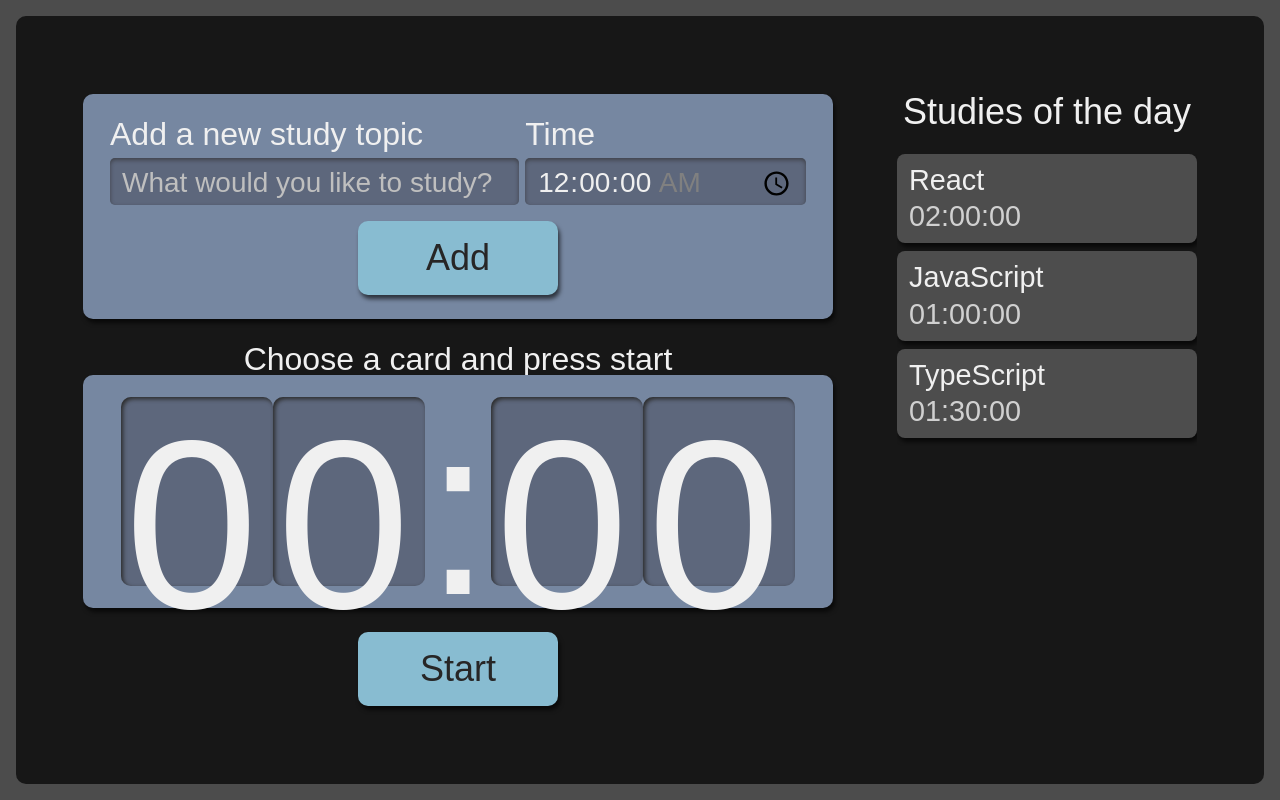
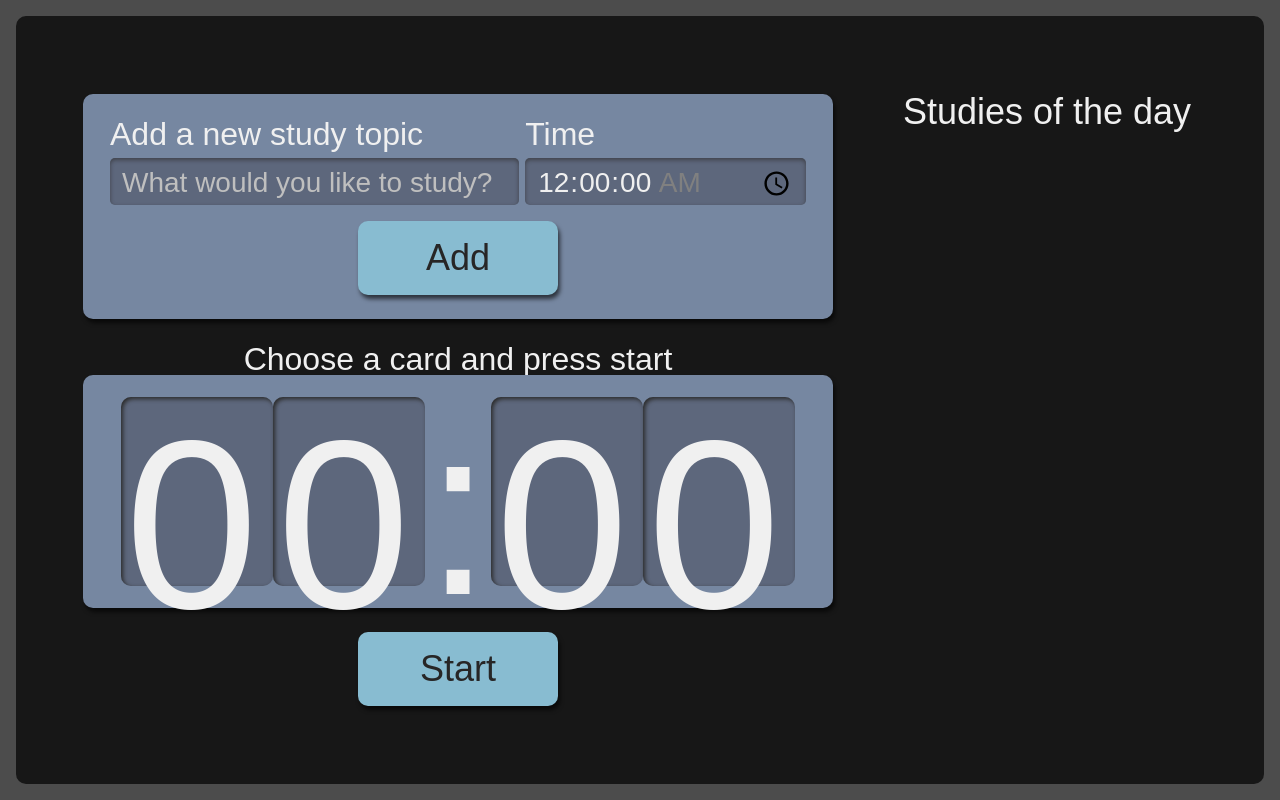
Before and after one commit to artenlf/react-typescript-studies, a React (Create React App) app: page / in a window 1280 px wide. Built offline with nearby package versions, Linux system fonts and the light colour scheme.

Commit message:
Codes - lesson 13

```diff
--- a/src/components/Button/Button.tsx
+++ b/src/components/Button/Button.tsx
@@ -1,10 +1,15 @@
-// trabalhando com class components
+// working with class components
 import React from "react";
 import style from "./Button.module.scss";
 
-class Button extends React.Component<{ children?: React.ReactNode }> {
+class Button extends React.Component<{ children?: React.ReactNode; type?: "button" | "submit" | "reset" | undefined }> {
   render() {
-    return <button className={style.button}>{this.props.children}</button>;
+    const { type = "button" } = this.props;
+    return (
+      <button type={type} className={style.button}>
+        {this.props.children}
+      </button>
+    );
   }
 }
 
--- a/src/components/Form/Form.tsx
+++ b/src/components/Form/Form.tsx
@@ -1,8 +1,9 @@
 import React from "react";
+import ITask from "../../types/task";
 import Button from "../Button/Button";
 import style from "./Form.module.scss";
 
-class Form extends React.Component {
+class Form extends React.Component<{ setTasks: React.Dispatch<React.SetStateAction<ITask[]>> }> {
   state = {
     task: "",
     time: "00:00:00",
@@ -10,6 +11,7 @@
 
   addTask(event: React.FormEvent<HTMLFormElement>) {
     event.preventDefault();
+    this.props.setTasks((oldTasks) => [...oldTasks, { ...this.state }]);
   }
   render() {
     return (
@@ -40,7 +42,7 @@
             required
           />
         </div>
-        <Button>Add</Button>
+        <Button type="submit">Add</Button>
       </form>
     );
   }
--- a/src/components/List/List.tsx
+++ b/src/components/List/List.tsx
@@ -1,32 +1,11 @@
-import { useState } from "react";
+import ITask from "../../types/task";
 import Item from "./Item/Item";
 import style from "./List.module.scss";
 
-function List() {
-  const [tasks, setTasks] = useState([
-    {
-      task: "React",
-      time: "02:00:00",
-    },
-    {
-      task: "JavaScript",
-      time: "01:00:00",
-    },
-    {
-      task: "TypeScript",
-      time: "01:30:00",
-    },
-  ]);
-
+function List({ tasks }: { tasks: ITask[] }) {
   return (
     <aside className={style.taskList}>
-      <h2
-        onClick={() => {
-          setTasks([...tasks, { task: "Study useState", time: "00:25:00" }]);
-        }}
-      >
-        Studies of the day
-      </h2>
+      <h2>Studies of the day</h2>
       <ul>
         {tasks.map((item, index) => (
           <Item key={index} {...item} />
--- a/src/pages/App.tsx
+++ b/src/pages/App.tsx
@@ -1,13 +1,16 @@
+import { useState } from "react";
 import Form from "../components/Form/Form";
 import List from "../components/List/List";
 import Stopwatch from "../components/Stopwatch/Stopwatch";
+import ITask from "../types/task";
 import style from "./App.module.scss";
 
 function App() {
+  const [tasks, setTasks] = useState<ITask[] | []>([]);
   return (
     <div className={style.AppStyle}>
-      <Form />
-      <List />
+      <Form setTasks={setTasks} />
+      <List tasks={tasks} />
       <Stopwatch />
     </div>
   );
--- /dev/null
+++ b/src/types/task.ts
@@ -0,0 +1,4 @@
+export default interface ITask {
+    task: string,
+    time: string,
+}
```
